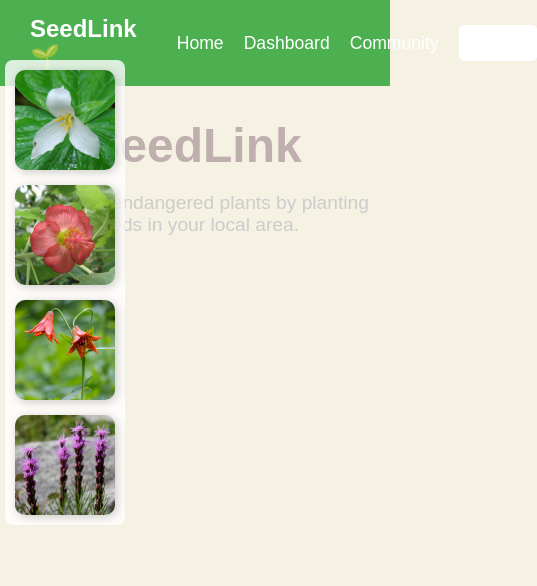
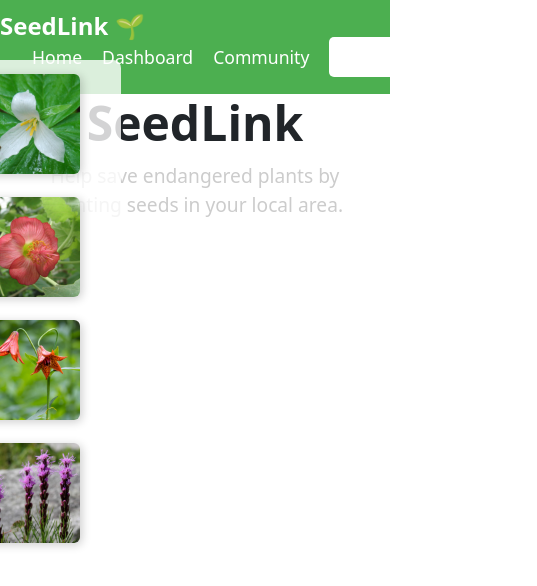
Before and after one commit to vicksey/SeedLink, a React (Vite) app: page / in a window 390 px wide. Shown: the top 586 px of the page, 537 px wide, since content can reach past the window. Built offline with nearby package versions, Linux system fonts and the light colour scheme.

Commit message:
bootstrap works going to edit formattign now
still in wrong area but bootstrap is now connected, tailwind not worth it

```diff
--- a/package.json
+++ b/package.json
@@ -10,11 +10,15 @@
     "preview": "vite preview"
   },
   "dependencies": {
+    "axios": "^1.7.9",
     "bootstrap": "^5.3.3",
+    "jquery": "^3.7.1",
+    "popper.js": "^1.16.1",
     "react": "^19.0.0",
     "react-bootstrap": "^2.10.9",
     "react-dom": "^19.0.0",
-    "react-router-dom": "^7.1.5"
+    "react-router-dom": "^7.1.5",
+    "reactstrap": "^9.2.3"
   },
   "devDependencies": {
     "@eslint/js": "^9.19.0",
--- a/src/Home.css
+++ b/src/Home.css
@@ -1,10 +1,3 @@
-/* Center content on the page */
-
-/* @import "tailwindcss";
-
-@tailwind base;
-@tailwind components;
-@tailwind utilities; */
 
 
 .home-container {
@@ -32,22 +25,6 @@
     color: #ccc;
     max-width: 600px; /* Limits width for readability */
 }
-
-
-
-
-
-
-
-
-
-
-
-
-
-
-
-
 
 
 
@@ -86,16 +63,16 @@
     opacity: 1;
 }
 
-/* tyring to make it reponsive going to use bootstrpa instead  */
+/* ✅ Responsive adjustments */
 @media (max-width: 768px) {
     .image-grid {
-        grid-template-columns: repeat(1, 1fr); /* Sstack img in col */
+        grid-template-columns: repeat(1, 1fr); /* Stack images in one column */
         left: 5px;
-        top: 60px; /* suppsoed to adjust  */
+        top: 60px; /* Adjust for mobile navbar */
     }
 }
 
-/* extra */
+/* ✅ Extra section (unchanged) */
 .left-top-corner {
     margin-top: 20px;
     font-size: 16px;
--- a/src/Home.jsx
+++ b/src/Home.jsx
@@ -1,83 +1,7 @@
-// import { useEffect } from "react";
-// import "./Home.css";
-
-
-// const Home = () => {
-//   // Change the browser tab title
-//     useEffect(() => {
-//     document.title = "SeedLink - Home";
-// }, []);
-
-//     return (
-//     <div id="tile"style={{ textAlign: "top"}}>
-//         <h1>SeedLink</h1>
-//         <p>Help save endangered plants by planting seeds in your local area.</p>
-//     </div>
-// );
-// };
-
-// export default Home;
-
-
-
-
-
-
-
-
-
-
-// import { useEffect } from "react";
-// import "./Home.css";
-
-
-// import img1 from "./assets/check_name_1.jpg";
-// import img2 from "../assets/images/image2.jpg";
-// import img3 from "../assets/images/image3.jpg";
-// import img4 from "../assets/images/image4.jpg";
-
-
-
-// const Home = () => {
-//   useEffect(() => {
-//     document.title = "SeedLink - Home";
-//   }, []);
-
-//   return (
-//     <div className="home-container">
-//       <h1 className="home-title">SeedLink</h1>
-//       <p className="home-description">
-//         Help save endangered plants by planting seeds in your local area.
-//       </p>
-
-
-//       <h1 class="text-3xl font-bold underline">
-//     Hello world!
-//   </h1>
-
-//       <div className="left-top-corner">Hello</div>
-//     </div>
-
-
-
-
-
-
-//   );
-// };
-
-// export default Home;
-
-
-
-
-
-
-
-
+import 'bootstrap/dist/css/bootstrap.min.css';
+import { Container, Row, Col, Image } from 'react-bootstrap';
 import React, { useState, useEffect } from "react";
 import "./Home.css";
-
 
 // Import images
 import img1 from "./assets/check_name_1.jpg";
@@ -90,12 +14,12 @@ const images = [img1, img2, img3, img4];
 const Home = () => {
   const [visibleImages, setVisibleImages] = useState([]);
 
-  // when i used chat it recomeded this effect ig
+  // chat said to edit the title this way
   useEffect(() => {
     document.title = "SeedLink - Home";
   }, []);
 
-  // fade in
+  // Fade-in
   useEffect(() => {
     images.forEach((_, index) => {
       setTimeout(() => {
@@ -105,8 +29,8 @@ const Home = () => {
   }, []);
 
   return (
-    <div className="home-container">
-      {/* text area */}
+    <Container className="home-container">
+      {/* text area*/}
       <div className="text-container">
         <h1 className="home-title">SeedLink</h1>
         <p className="home-description">
@@ -114,18 +38,22 @@ const Home = () => {
         </p>
       </div>
 
-      {/* tyried to align images*/}
-      <div className="image-grid">
+      {/* bootstrap works  */}
+      <Container className="image-container">
+        <Row className="image-grid">
           {images.map((img, index) => (
-          <img
-            key={index}
+            <Col xs={6} key={index} className="p-1 d-flex justify-content-center">
+              <Image
                 src={img}
                 alt={`Plant ${index + 1}`}
                 className={`image ${visibleImages.includes(index) ? "visible" : ""}`}
+                rounded
               />
+            </Col>
           ))}
-      </div>
-    </div>
+        </Row>
+      </Container>
+    </Container>
   );
 };
 
```
Also changed, not shown: 1 other file (tests, documents, lock files or other folders). Lines whose indentation alone changed are shown as unchanged.
